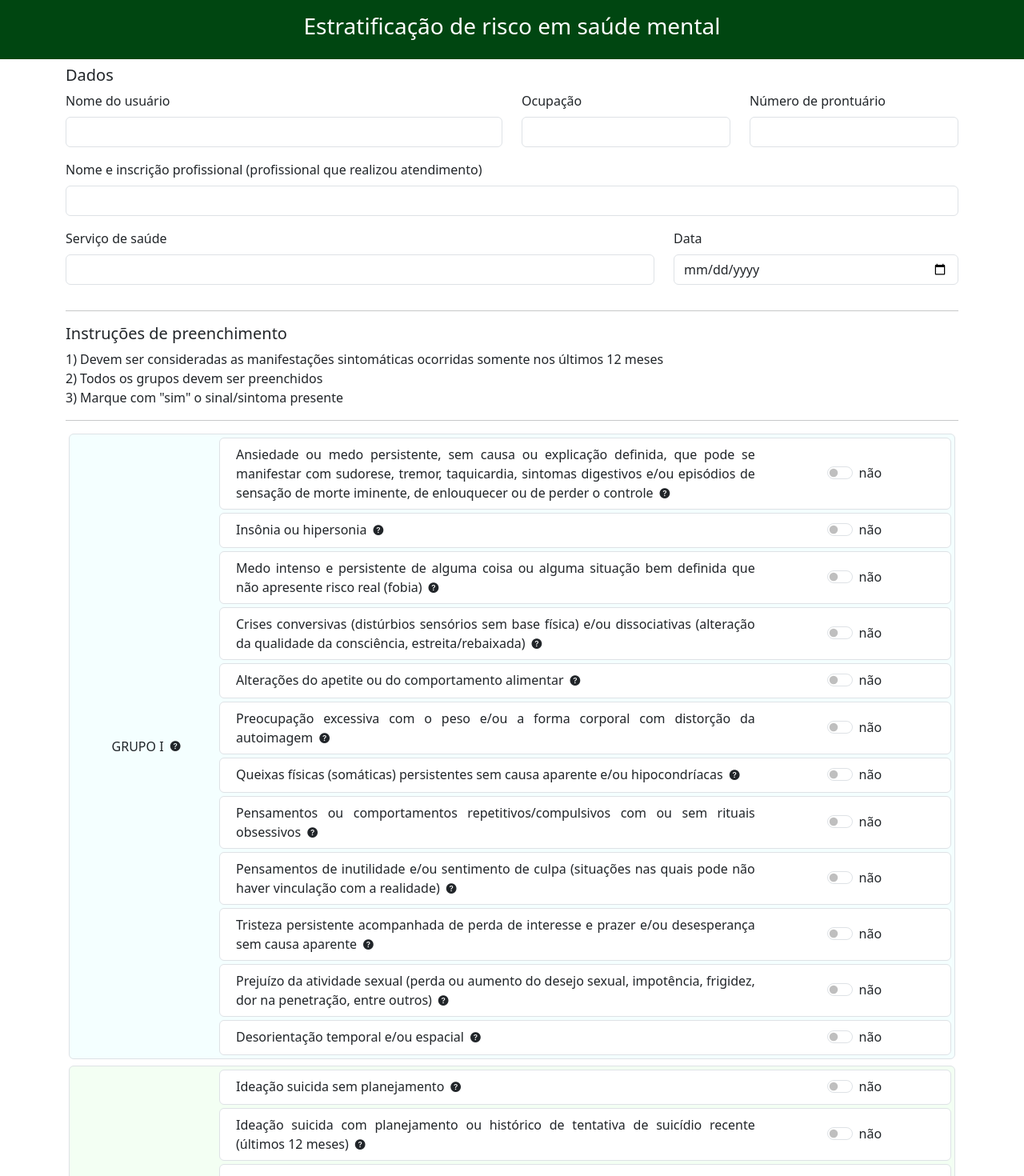
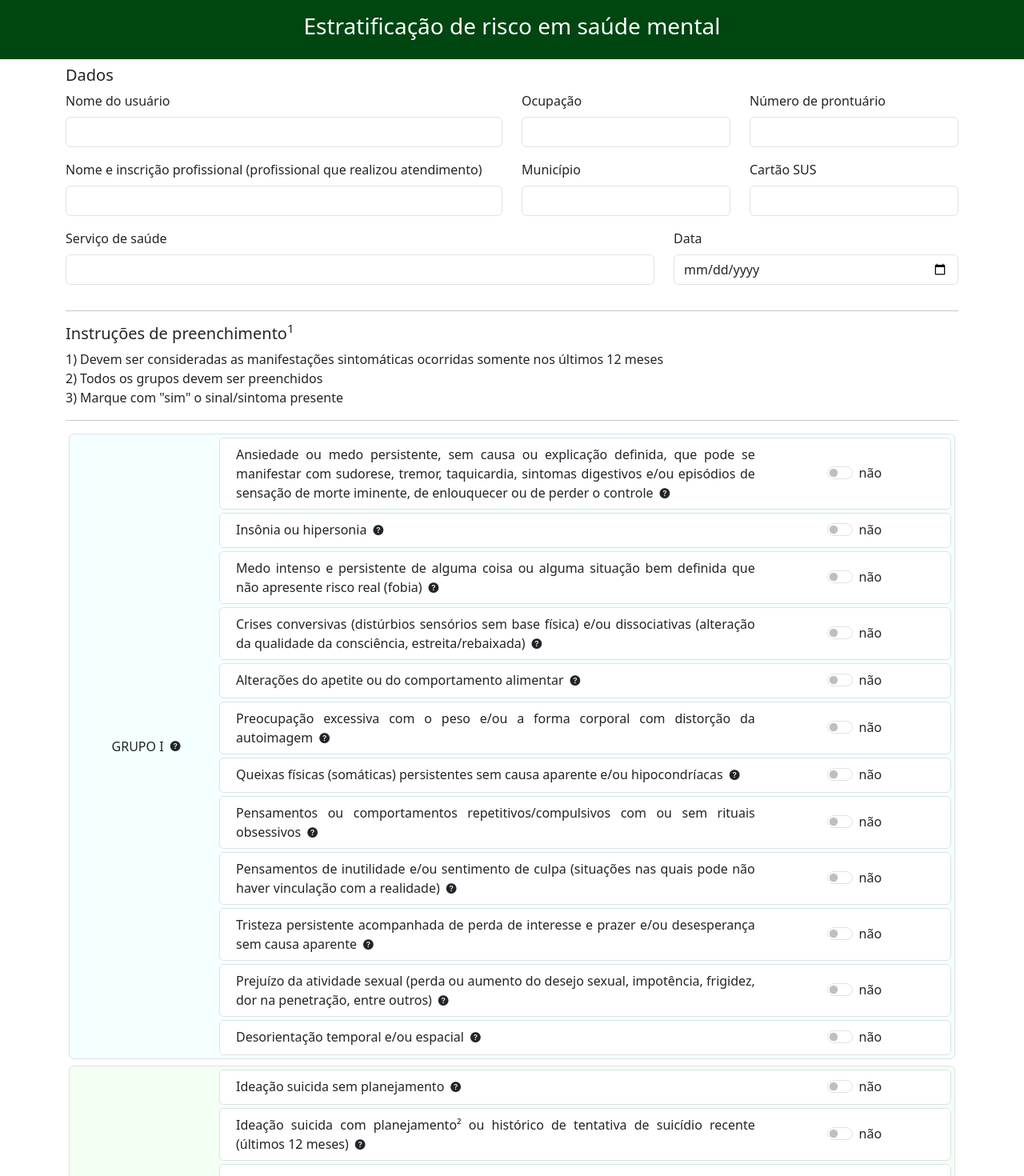
Before and after one commit to lucascalzavara/estratificacao, an Angular app: page / in a window 1280 px wide. Shown: the top 1470 px of the page at 80% size. Built offline with nearby package versions, Linux system fonts and the light colour scheme.

Commit message:
correcoes

```diff
--- a/src/app/pages/home/home.component.html
+++ b/src/app/pages/home/home.component.html
@@ -26,10 +26,22 @@
         </div>
     </div>
     <div class="row">
-        <div class="col-12">
+        <div class="col-12 col-xl-6">
             <div class="mb-3">
                 <label for="nomeProfissional" class="form-label">Nome e inscrição profissional (profissional que realizou atendimento)</label>
                 <input type="text" class="form-control" id="nomeProfissional">
+            </div>
+        </div>
+        <div class="col-12 col-sm-6 col-xl-3">
+            <div class="mb-3">
+                <label for="municipio" class="form-label">Município</label>
+                <input type="text" class="form-control" id="municipio">
+            </div>
+        </div>
+        <div class="col-12 col-sm-6 col-xl-3">
+            <div class="mb-3">
+                <label for="cartaoSus" class="form-label">Cartão SUS</label>
+                <input type="text" class="form-control" id="cartaoSus">
             </div>
         </div>
     </div>
@@ -48,7 +60,7 @@
         </div>
     </div>
     <hr>
-    <h5>Instruções de preenchimento</h5>
+    <h5>Instruções de preenchimento<sup>1</sup></h5>
     <div>1) Devem ser consideradas as manifestações sintomáticas ocorridas somente nos últimos 12 meses</div>
     <div>2) Todos os grupos devem ser preenchidos</div>
     <div>3) Marque com "sim" o sinal/sintoma presente</div>
@@ -79,9 +91,40 @@
             </div>
         </div>
     </ng-container>
+    <div class="text-justify">
+        1 - Realizada preferencialmente pelo profissional de nível superior e vinculada à elaboração do plano de cuidados e/ou ao Projeto Terapêutico Singular.
+    </div>
+    <div class="text-justify">
+        2 - Caso o usuário apresente ideação suicida com planejamento e com acesso a um método, associado a um transtorno mental (especialmente depressão ou abuso de substâncias), desespero, presença de delírio ou alucinação ele deverá ser encaminhado imediatamente a serviço de urgência.
+    </div>
     <hr>
     <h5>Resultado</h5>
-    <div>Estratificação: {{resultado}}</div>
+    <div class="row">
+        <div class="col-12">
+            Estratificação
+            <div class="border rounded p-2 mt-2 {{css}}">{{resultado}} - {{direcionamento}}</div>
+        </div>
+    </div>
+    <table class="mt-3 table table-bordered">
+          <tbody>
+            <tr>
+              <td class="fw-bold bg-success bg-opacity-10">Condições Especiais</td>
+              <td class="bg-success bg-opacity-10">Gestação e maternidade recente (há menos de um ano); grupos vulneráveis (ex: indígena, LGBTQIA+, migrante, pessoa em situação de rua, população exposta a agrotóxicos),deficiência intelectual moderada ou severa.</td>
+            </tr>
+            <tr>
+                <td class="fw-bold bg-success bg-opacity-10">Eventos agudos</td>
+                <td class="bg-success bg-opacity-10">Tentativa de suicídio; crise; surto psicótico.</td>
+            </tr>
+          </tbody>
+    </table>
+    <div class="row mt-3">
+        <div class="col-12">
+            <div class="mb-3">
+                <label for="contrarreferencia" class="form-label">Contrarreferência</label>
+                <textarea class="form-control" id="contrarreferencia" rows="3"></textarea>
+              </div>
+        </div>
+    </div>
     <hr>
     <div class="mb-3 d-flex align-items-center justify-content-center">
         <button type="button" class="btn btn-secondary" (click)="imprimir()">Imprimir</button>
--- a/src/app/pages/home/home.component.ts
+++ b/src/app/pages/home/home.component.ts
@@ -14,6 +14,8 @@ export class HomeComponent {
 
   total = 0;
   resultado = 'Baixo risco';
+  direcionamento = 'Atenção primária';
+  css = 'bg-success text-white';
 
   constructor(private http: HttpClient){
   }
@@ -35,12 +37,18 @@ export class HomeComponent {
     });
     if (this.total <= 40){
       this.resultado = 'Baixo risco';
+      this.direcionamento = 'Atenção primária';
+      this.css = 'bg-success text-white';
     }
     else if (this.total <= 70){
       this.resultado = 'Médio risco';
+      this.direcionamento = 'Ambulatório ou CAPS';
+      this.css = 'bg-warning text-dark';
     }
     else {
       this.resultado = 'Alto risco';
+      this.direcionamento = 'Ambulatório CAPS';
+      this.css = 'bg-danger text-white';
     }
   }
 
--- a/src/assets/grupos.json
+++ b/src/assets/grupos.json
@@ -88,7 +88,7 @@
                 "detalhes": "É a intenção de matar-se. Tema que deve ser abordado em qualquer investigação de sofrimento psíquico, permitindo ao usuário falar do assunto para que o risco de suicídio seja avaliado."
             },
             {
-                "descricao": "Ideação suicida com planejamento ou histórico de tentativa de suicídio recente (últimos 12 meses)",
+                "descricao": "Ideação suicida com planejamento\u00B2 ou histórico de tentativa de suicídio recente (últimos 12 meses)",
                 "peso": 10,
                 "manifestacao": false,
                 "detalhes": "Intenção de matar-se somada ao planejamento da ação. Caso haja acesso aos meios para concretizá- la, associado a um transtorno mental (especialmente depressão ou abuso de substâncias), desespero, presença de delírio ou alucinação, o usuário deverá ser encaminhado imediatamente a serviço de urgência. O histórico de tentativa de suicídio nos últimos 12 meses deve ser avaliado, pois é o maior fator de risco para o suicídio."
--- a/src/styles.scss
+++ b/src/styles.scss
@@ -25,6 +25,10 @@
 i.bi {
     font-size: 0.8em;
 }
+
+.text-justify{
+    text-align: justify;
+}
 /* Importing Bootstrap SCSS file. */
 @import "./node_modules/bootstrap/scss/bootstrap";
 
```
